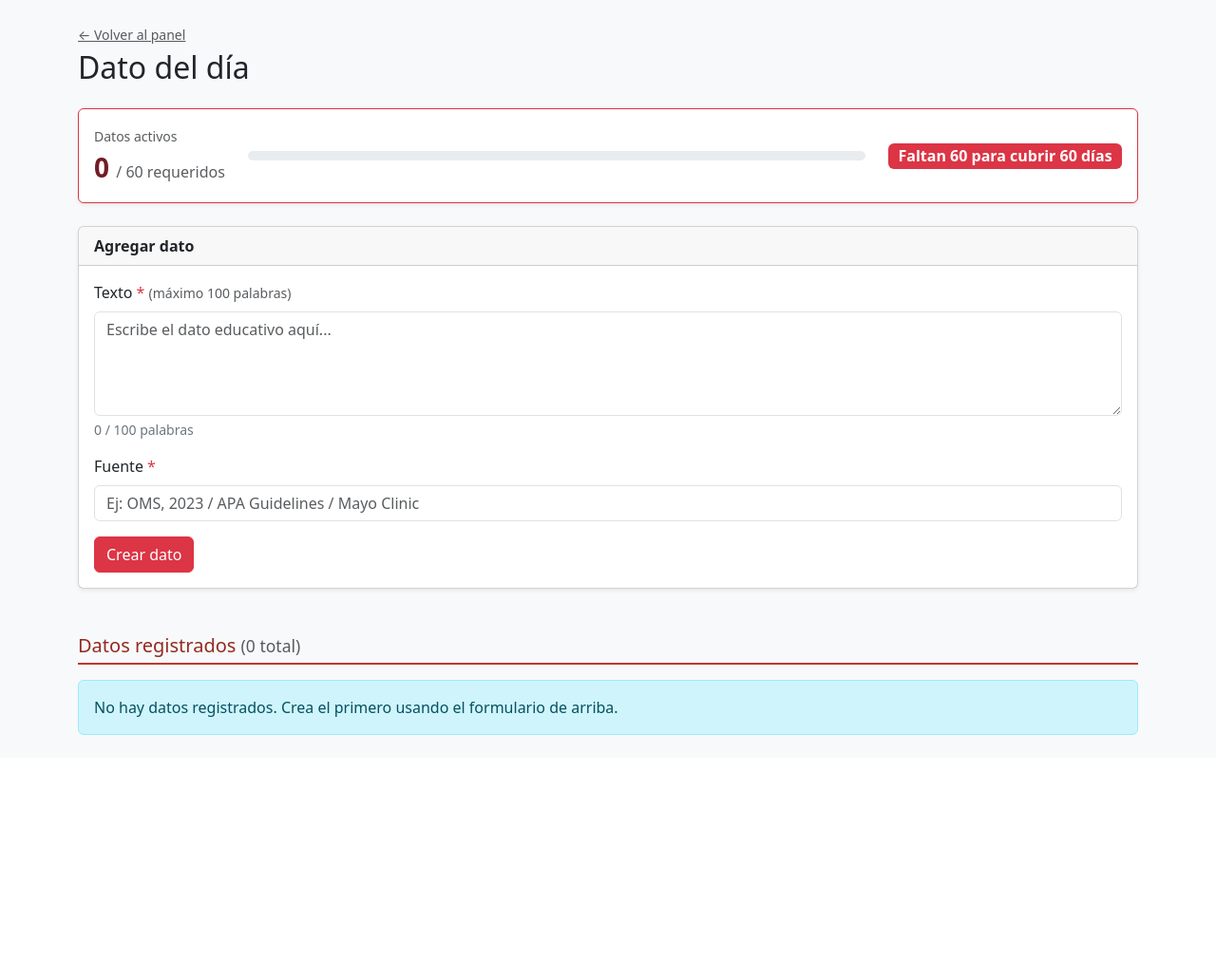
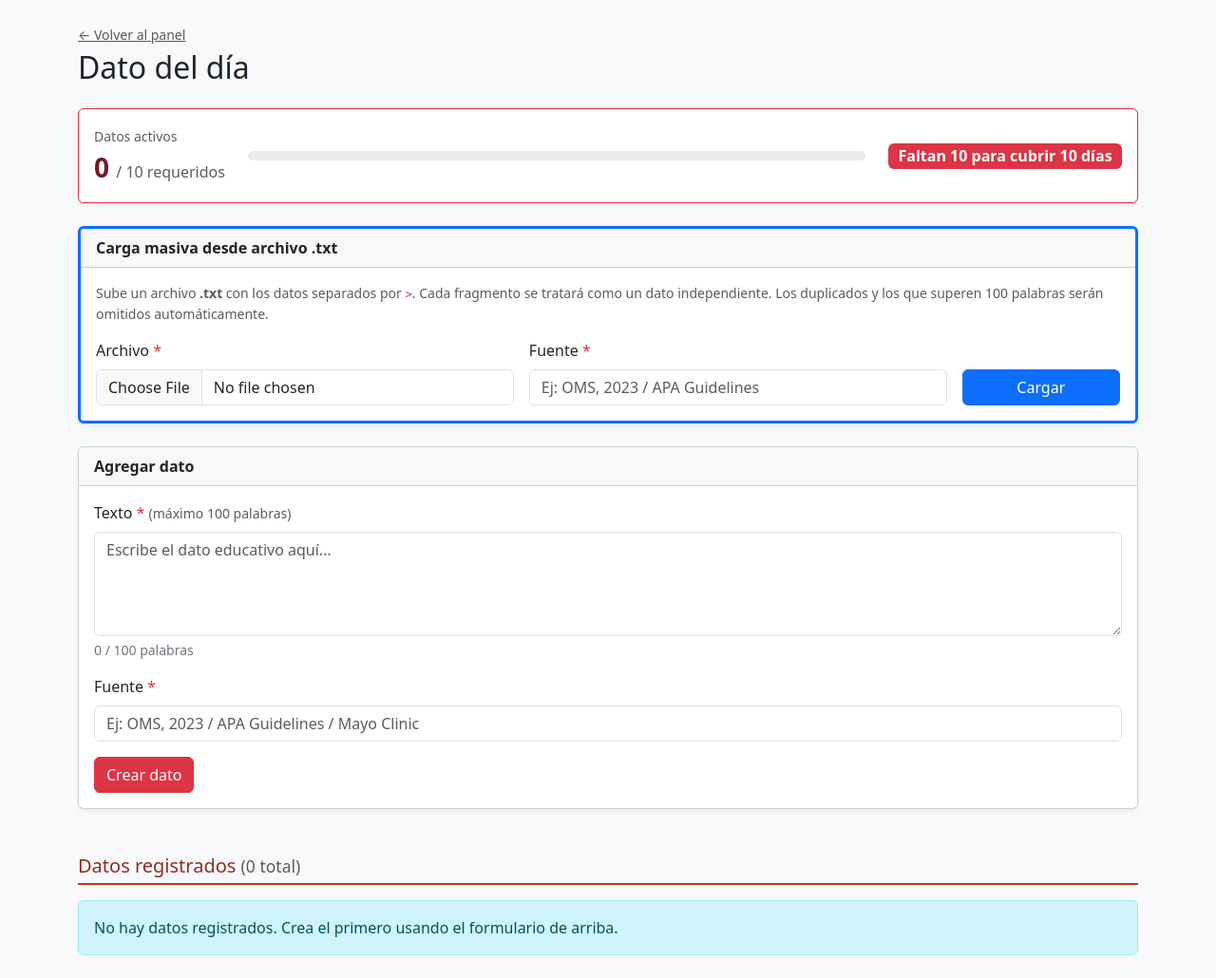
Before and after one commit to joaquinx293/Psicoapp_taller_web-, a Django app: page /cuentas/datos-del-dia/ in a window 1280 px wide. Shown: the part 56-1086 px from the top of the page at 95% size. Before the commit the page ends 830 px from the top, so only its background shows below. Run offline with Django 5.2, Linux system fonts and the light colour scheme; the visitor is signed in with stand-in values (Sample User, id 1); data that the repository does not hold is empty; parts of the project's set-up code (start-up, migrations or seed data) failed here and were passed over.

Commit message:
Ajustes HU-030 y HU-032: correcciones en dato del dia y favoritos

```diff
--- a/cuentas/urls.py
+++ b/cuentas/urls.py
@@ -48,9 +48,10 @@ urlpatterns = [
     path('favoritos/datos/<int:pk>/toggle/', views.toggle_favorito_dato, name='toggle_favorito_dato'),
 
     # HU-032: Dato del día (admin)
-    path('datos-del-dia/',               views.gestionar_datos_dia, name='gestionar_datos_dia'),
-    path('datos-del-dia/<int:pk>/editar/', views.editar_dato_dia,   name='editar_dato_dia'),
-    path('datos-del-dia/<int:pk>/toggle/', views.toggle_dato_dia,   name='toggle_dato_dia'),
+    path('datos-del-dia/',               views.gestionar_datos_dia,    name='gestionar_datos_dia'),
+    path('datos-del-dia/<int:pk>/editar/', views.editar_dato_dia,      name='editar_dato_dia'),
+    path('datos-del-dia/<int:pk>/toggle/', views.toggle_dato_dia,      name='toggle_dato_dia'),
+    path('datos-del-dia/cargar-txt/',    views.cargar_datos_desde_txt, name='cargar_datos_desde_txt'),
 
     # HU-029: Música ambiental
     path('musica/pistas.json/', views.pistas_json, name='pistas_json'),
--- a/cuentas/views/__init__.py
+++ b/cuentas/views/__init__.py
@@ -25,6 +25,7 @@ from .dato_del_dia import (                         # HU-032
     gestionar_datos_dia,
     editar_dato_dia,
     toggle_dato_dia,
+    cargar_datos_desde_txt,
 )
 from .musica import (                               # HU-029
     pistas_json,
--- a/cuentas/views/dato_del_dia.py
+++ b/cuentas/views/dato_del_dia.py
@@ -6,12 +6,12 @@ from django.views.decorators.http import require_POST
 
 from cuentas.models import DatoDelDia
 
-MINIMO_ACTIVOS = 60
+MINIMO_ACTIVOS = 10
 MAX_PALABRAS   = 100
 
 
 def _validar_dato(texto, fuente, instancia_actual=None):
-    """Valida texto y fuente; retorna lista de errores."""
+    """Valida texto y fuente; retorna dict de errores."""
     errores = {}
     texto  = texto.strip()
     fuente = fuente.strip()
@@ -24,6 +24,13 @@ def _validar_dato(texto, fuente, instancia_actual=None):
             errores['texto'] = (
                 f'El texto tiene {palabras} palabras. El máximo permitido es {MAX_PALABRAS}.'
             )
+        else:
+            # Verificar duplicado (excluir la instancia actual si se está editando)
+            qs = DatoDelDia.objects.filter(texto__iexact=texto)
+            if instancia_actual:
+                qs = qs.exclude(pk=instancia_actual.pk)
+            if qs.exists():
+                errores['texto'] = 'Ya existe un dato con ese mismo texto.'
 
     if not fuente:
         errores['fuente'] = 'La fuente es obligatoria.'
@@ -131,3 +138,78 @@ def toggle_dato_dia(request, pk):
     dato.save(update_fields=['activo', 'fecha_modificacion'])
     messages.success(request, msg)
     return redirect('cuentas:gestionar_datos_dia')
+
+
+# ─── Vista admin: carga masiva desde archivo TXT ──────────────────────────────
+
+@login_required
+@require_POST
+def cargar_datos_desde_txt(request):
+    if not (request.user.es_admin() or request.user.is_superuser):
+        return redirect('cuentas:redireccion')
+
+    archivo = request.FILES.get('archivo_txt')
+
+    if not archivo:
+        messages.error(request, 'Debes seleccionar un archivo .txt.')
+        return redirect('cuentas:gestionar_datos_dia')
+
+    if not archivo.name.lower().endswith('.txt'):
+        messages.error(request, 'Solo se aceptan archivos con extensión .txt.')
+        return redirect('cuentas:gestionar_datos_dia')
+
+    fuente_global = request.POST.get('fuente_txt', '').strip()
+    if not fuente_global:
+        messages.error(request, 'La fuente es obligatoria para la carga masiva.')
+        return redirect('cuentas:gestionar_datos_dia')
+
+    try:
+        contenido = archivo.read().decode('utf-8', errors='replace')
+    except Exception:
+        messages.error(request, 'No se pudo leer el archivo. Asegúrate de que sea texto UTF-8.')
+        return redirect('cuentas:gestionar_datos_dia')
+
+    fragmentos = [f.strip() for f in contenido.split('>') if f.strip()]
+
+    if not fragmentos:
+        messages.warning(request, 'El archivo no contiene datos separados por ">".')
+        return redirect('cuentas:gestionar_datos_dia')
+
+    creados   = 0
+    omitidos  = 0  # duplicados
+    con_error = []  # textos con demasiadas palabras
+
+    for texto in fragmentos:
+        palabras = DatoDelDia.contar_palabras(texto)
+        if palabras > MAX_PALABRAS:
+            con_error.append(f'"{texto[:40]}…" ({palabras} palabras)')
+            continue
+
+        if DatoDelDia.objects.filter(texto__iexact=texto).exists():
+            omitidos += 1
+            continue
+
+        DatoDelDia.objects.create(texto=texto, fuente=fuente_global, activo=True)
+        creados += 1
+
+    # Resumen
+    partes = []
+    if creados:
+        partes.append(f'{creados} dato{"s" if creados != 1 else ""} creado{"s" if creados != 1 else ""}')
+    if omitidos:
+        partes.append(f'{omitidos} omitido{"s" if omitidos != 1 else ""} por duplicado')
+    if con_error:
+        partes.append(f'{len(con_error)} con exceso de palabras')
+
+    if creados:
+        messages.success(request, 'Carga completada: ' + ', '.join(partes) + '.')
+    else:
+        messages.warning(request, 'No se creó ningún dato: ' + ', '.join(partes) + '.')
+
+    if con_error:
+        messages.warning(
+            request,
+            'Datos con demasiadas palabras (no creados): ' + ' | '.join(con_error)
+        )
+
+    return redirect('cuentas:gestionar_datos_dia')
--- a/templates/cuentas/gestionar_datos_dia.html
+++ b/templates/cuentas/gestionar_datos_dia.html
@@ -38,14 +38,44 @@
       </div>
       {% if faltan > 0 %}
       <div>
-        <span class="badge bg-danger fs-6">Faltan {{ faltan }} para cubrir 60 días</span>
+        <span class="badge bg-danger fs-6">Faltan {{ faltan }} para cubrir {{ minimo }} días</span>
       </div>
       {% else %}
       <div>
-        <span class="badge bg-success fs-6">✓ Cobertura de 60 días garantizada</span>
+        <span class="badge bg-success fs-6">✓ Cobertura de {{ minimo }} días garantizada</span>
       </div>
       {% endif %}
     </div>
+  </div>
+</div>
+
+<!-- ── Carga masiva desde TXT ────────────────────────────────────────────── -->
+<div class="card shadow-sm mb-4 border-start border-primary border-3">
+  <div class="card-header fw-semibold">Carga masiva desde archivo .txt</div>
+  <div class="card-body">
+    <p class="text-muted small mb-3">
+      Sube un archivo <strong>.txt</strong> con los datos separados por <code>&gt;</code>.
+      Cada fragmento se tratará como un dato independiente. Los duplicados y los que
+      superen {{ max_palabras }} palabras serán omitidos automáticamente.
+    </p>
+    <form method="post" action="{% url 'cuentas:cargar_datos_desde_txt' %}" enctype="multipart/form-data">
+      {% csrf_token %}
+      <div class="row g-3 align-items-end">
+        <div class="col-md-5">
+          <label for="archivo_txt" class="form-label">Archivo <span class="text-danger">*</span></label>
+          <input type="file" id="archivo_txt" name="archivo_txt"
+                 class="form-control" accept=".txt" required>
+        </div>
+        <div class="col-md-5">
+          <label for="fuente_txt" class="form-label">Fuente <span class="text-danger">*</span></label>
+          <input type="text" id="fuente_txt" name="fuente_txt" maxlength="200"
+                 class="form-control" placeholder="Ej: OMS, 2023 / APA Guidelines" required>
+        </div>
+        <div class="col-md-2">
+          <button type="submit" class="btn btn-primary w-100">Cargar</button>
+        </div>
+      </div>
+    </form>
   </div>
 </div>
 
```
Also changed, not shown: cuentas/migrations/0015_datofavorito.py.
